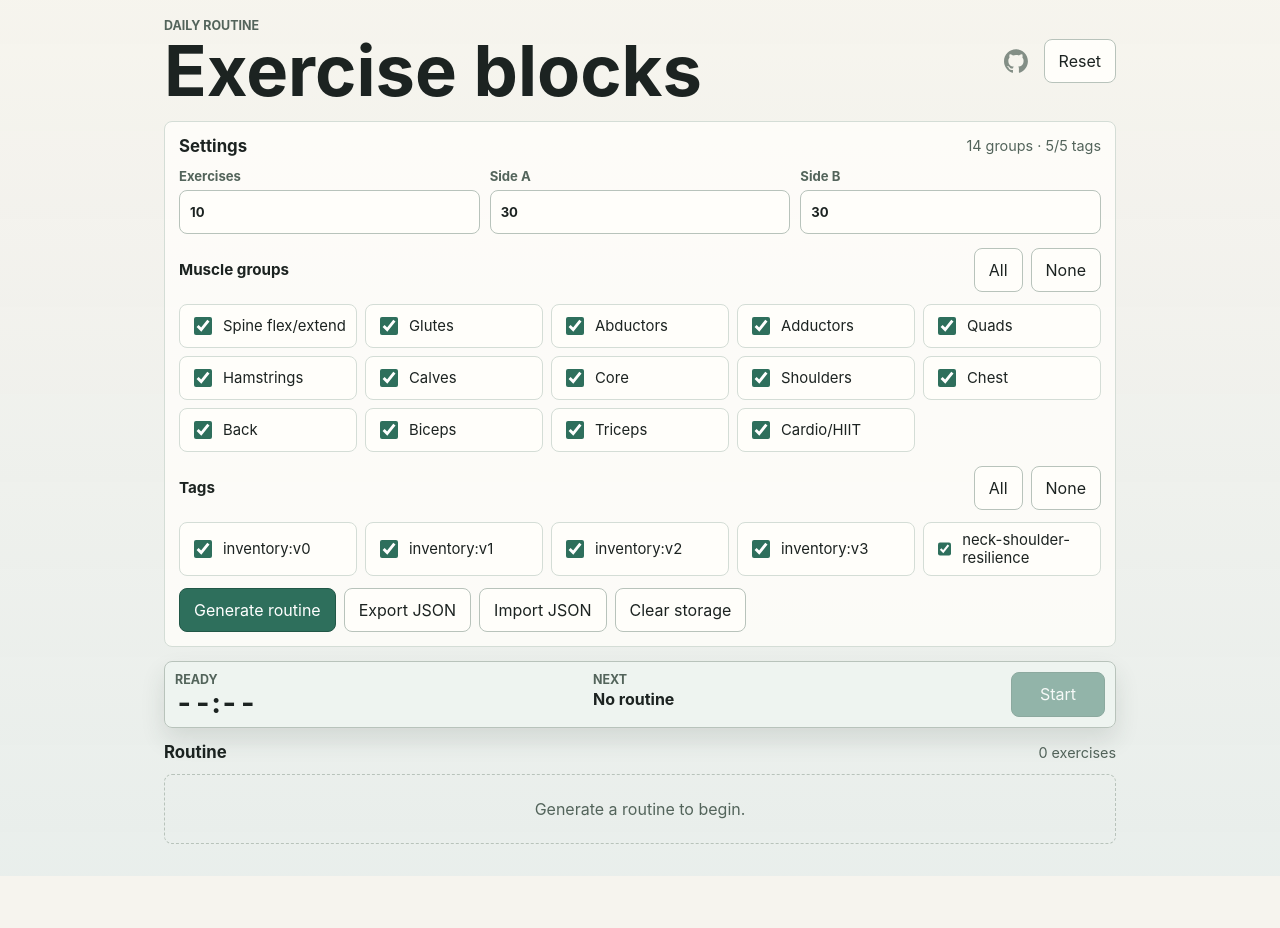
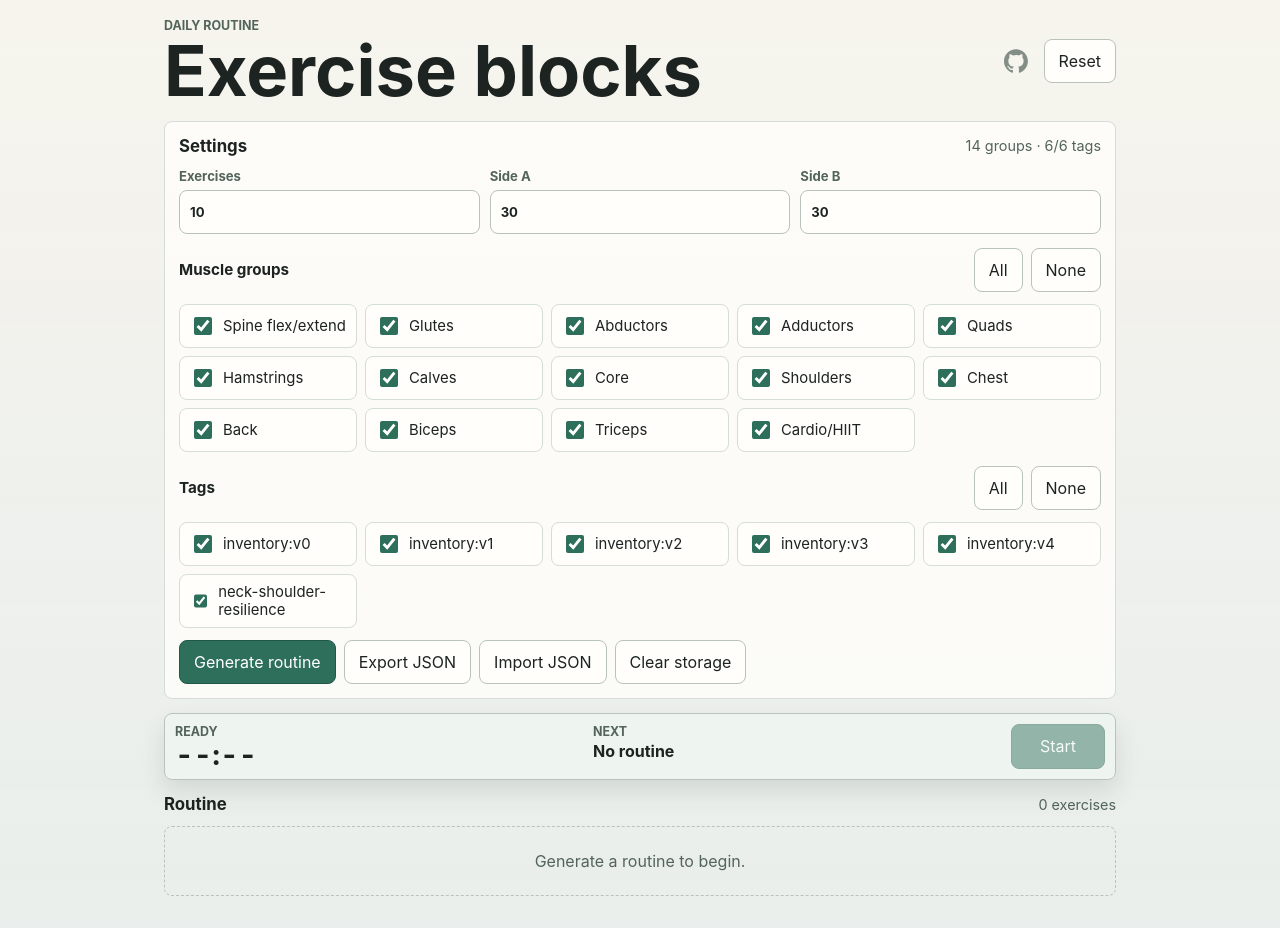
Before and after one commit to duke8585/exercise-blocks, a React (Vite) app: page / in a window 1280 px wide. Before the commit the page ends 876 px from the top, so only its background shows below. Built offline with nearby package versions, Linux system fonts and the light colour scheme.

Commit message:
Add plyo box step-up variations as inventory:v4
Three exercises under cardio_hiit: basic step-up, step-up with knee
drive, and lateral step-up.

```diff
--- a/src/data/seedExercises.ts
+++ b/src/data/seedExercises.ts
@@ -668,6 +668,36 @@ const inventoryV3Exercises: Exercise[] = [
   }
 ];
 
+const inventoryV4Exercises: Exercise[] = [
+  {
+    id: "plyo-box-step-up",
+    name: "Plyo box step-up",
+    primaryGroup: "cardio_hiit",
+    tags: ["inventory:v4"],
+    sideMode: "leftRight",
+    description:
+      "Stand facing the box and step one foot onto it, then drive through that heel to stand fully upright on top before stepping back down. Alternate the leading leg each rep or use the first block for one side and the second for the other. Choose a box height where the hip and knee are around 90 degrees at the bottom of the step; higher is harder on the glutes, lower shifts it toward cardio conditioning."
+  },
+  {
+    id: "plyo-box-step-up-knee-drive",
+    name: "Plyo box step-up with knee drive",
+    primaryGroup: "cardio_hiit",
+    tags: ["inventory:v4"],
+    sideMode: "leftRight",
+    description:
+      "Step one foot onto the box and as you drive up through that heel, continue the motion by pulling the opposite knee up toward the chest at the top. Lower back down with control before the next rep. The knee drive turns a strength step-up into a more athletic, rhythmic movement and briefly challenges single-leg balance on each rep."
+  },
+  {
+    id: "plyo-box-lateral-step-up",
+    name: "Plyo box lateral step-up",
+    primaryGroup: "cardio_hiit",
+    tags: ["inventory:v4"],
+    sideMode: "leftRight",
+    description:
+      "Stand beside the box and step the near foot onto it sideways, then press through that foot to bring the other leg up or just stand tall on top before stepping back down. This angle loads the glutes and abductors more than a forward step-up and tends to feel less quad-dominant. Keep the knee of the working leg tracking over the toes rather than caving inward as you push up."
+  }
+];
+
 // Existing entries that should also live under inventory:v2. We add the tag
 // instead of duplicating the entry, so the original description and side mode
 // stay authoritative.
@@ -690,7 +720,8 @@ export const seedExercises: Exercise[] = applyRetags(
       ...inventoryV0Exercises.map((exercise) => addInventoryTag(exercise, "inventory:v0")),
       ...inventoryV1Exercises,
       ...inventoryV2Exercises,
-      ...inventoryV3Exercises
+      ...inventoryV3Exercises,
+      ...inventoryV4Exercises
     ]),
     inventoryV2RetagIds,
     ["inventory:v2"]
```
